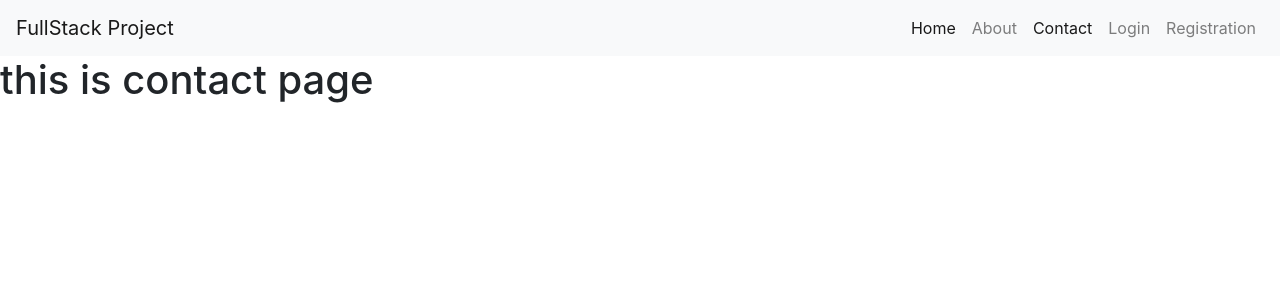
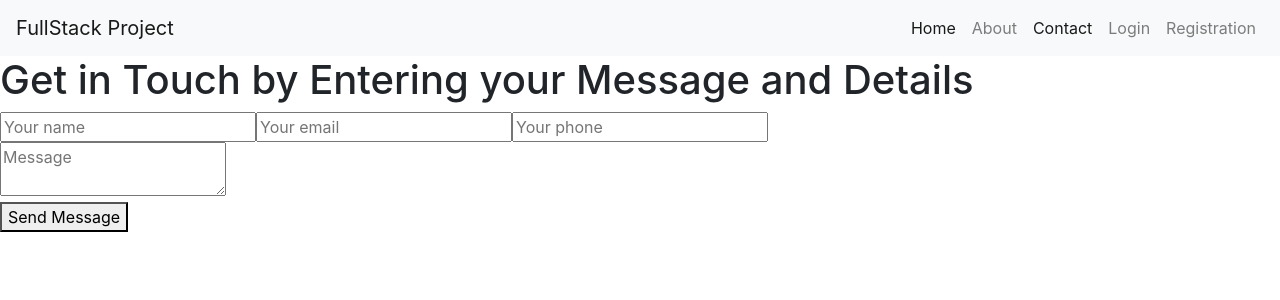
Before and after one commit to suman-saket/Full-Stack-Project, a React (Create React App) app in the folder client/: page /contact in a window 1280 px wide. Shown: the top 300 px of the page. Built offline with nearby package versions, Linux system fonts and the light colour scheme; no server answers.

Commit message:
Message section added with dynamic data

```diff
--- a/client/src/components/Contact.js
+++ b/client/src/components/Contact.js
@@ -2,7 +2,12 @@ import React, { useState, useEffect } from "react";
 
 const Contact = () => {
   //const history = useHistory();
-  const [userData, setuserData] = useState({});
+  const [userData, setuserData] = useState({
+    name: "",
+    email: "",
+    phone: "",
+    message: "",
+  });
 
   const userContact = async () => {
     try {
@@ -15,7 +20,12 @@ const Contact = () => {
 
       const data = await res.json();
       console.log(data);
-      setuserData(data);
+      setuserData({
+        ...userData,
+        name: data.name,
+        email: data.email,
+        phone: data.phone,
+      });
 
       if (!res.status === 200) {
         const error = new Error(res.error);
@@ -30,12 +40,89 @@ const Contact = () => {
   useEffect(() => {
     userContact();
   }, []);
+
+  //we are storing data into state
+  const handleInputs = (e) => {
+    const name = e.target.name;
+    const value = e.target.value;
+
+    setuserData({
+      ...userData,
+      [name]: value,
+    });
+  };
+
+  //send the data to backend
+  const contactForm = async (e) => {
+    e.preventDefault();
+
+    const { name, email, phone, message } = userData;
+
+    const res = await fetch("/contact", {
+      method: "POST",
+      headers: {
+        "Content-Type": "application/json",
+      },
+      body: JSON.stringify({
+        name,
+        email,
+        phone,
+        message,
+      }),
+    });
+    const data = await res.json();
+
+    if (res.status === 400 || !data) {
+      console.log("Msg Not Send");
+    } else {
+      window.alert("Message Sent");
+      setuserData({ ...userData, message: "" });
+    }
+  };
+
   return (
     <>
-      <h1>this is contact page</h1>
-      <p>{userData.name}</p>
-      <p>{userData.email}</p>
-      <p>{userData.phone}</p>
+      {/* Contact us Form */}
+      <h1>Get in Touch by Entering your Message and Details</h1>
+      <form method="POST">
+        <div>
+          <input
+            type="text"
+            name="name"
+            value={userData.name}
+            onChange={handleInputs}
+            placeholder="Your name"
+          />
+          <input
+            type="email"
+            name="email"
+            value={userData.email}
+            onChange={handleInputs}
+            placeholder="Your email"
+          />
+          <input
+            type="number  "
+            name="phone"
+            value={userData.phone}
+            onChange={handleInputs}
+            placeholder="Your phone"
+          />
+        </div>
+        <div>
+          <textarea
+            type="text"
+            name="message"
+            value={userData.message}
+            onChange={handleInputs}
+            placeholder="Message"
+          ></textarea>
+        </div>
+        <div className="contact_form_button">
+          <button type="submit" value="Log In" onClick={contactForm}>
+            Send Message
+          </button>
+        </div>
+      </form>
     </>
   );
 };
```
